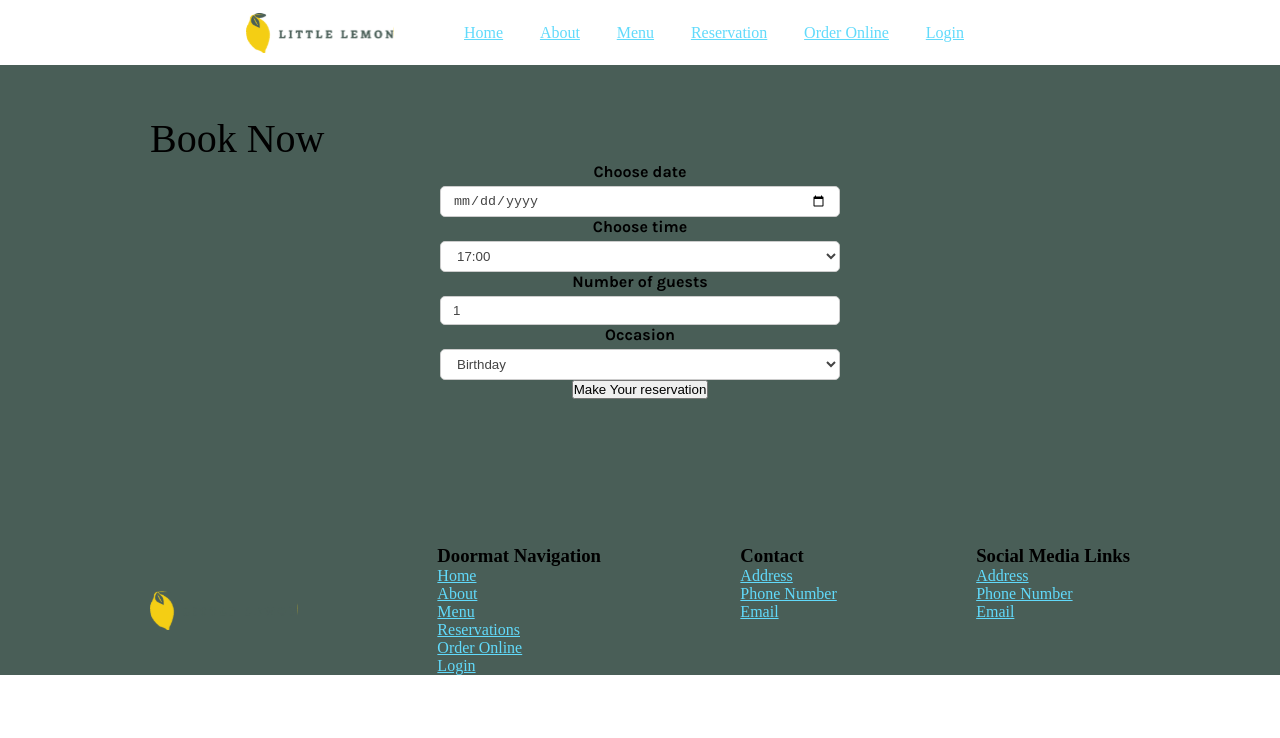
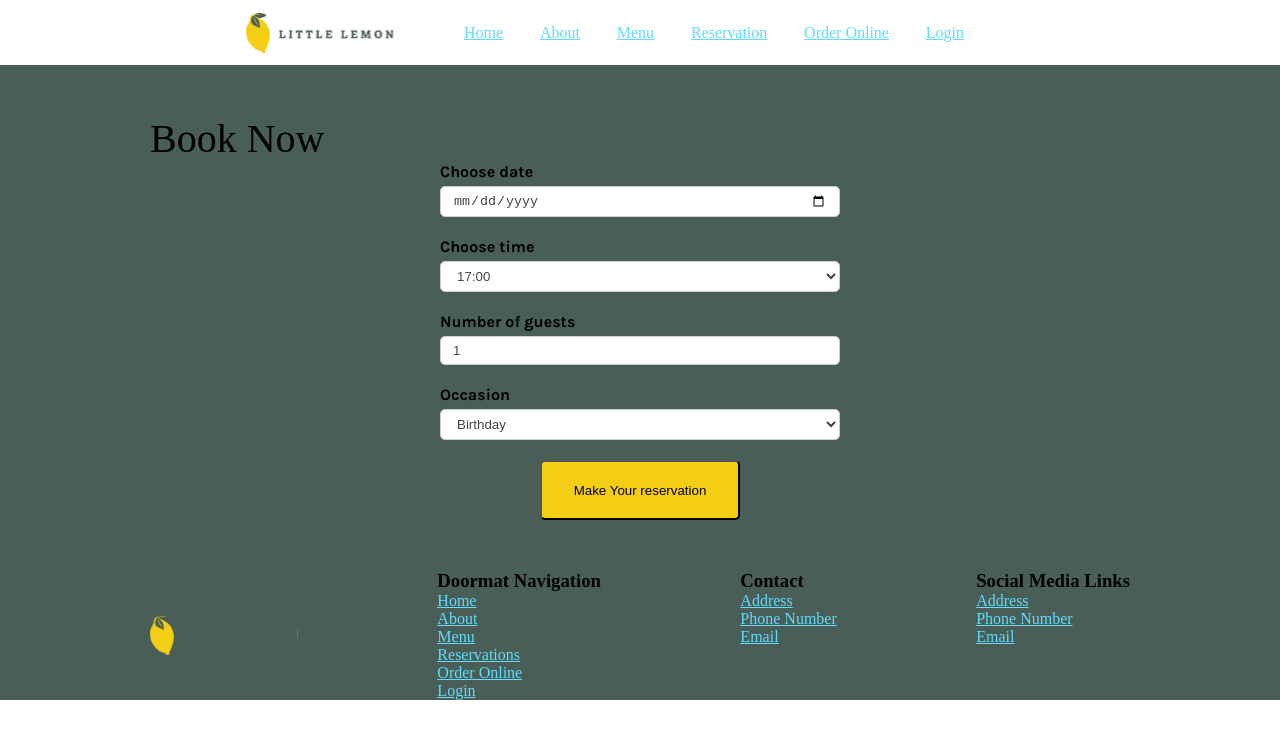
Before and after one commit to HesamMarshal/little-lemon, a React (Create React App) app: page /booking in a window 1280 px wide. Shown: the top 738 px of the page. Built offline with nearby package versions, Linux system fonts and the light colour scheme; a web font is replaced by a local one.

Commit message:
"Refactooring Booking Actions"

```diff
--- /dev/null
+++ b/src/components/Booking/BookingForm.jsx
@@ -0,0 +1,98 @@
+import { useState } from "react";
+import "./booking.css";
+
+const BookingForm = ({ availableTimes, dispatch, submitForm }) => {
+  const [formValues, SetFormValues] = useState({
+    resDate: "",
+    resTime: "17",
+    guests: 1,
+    occasion: "birthday",
+  });
+
+  const [ocassioOptions] = useState([
+    { label: "Birthday", value: "Birthday" },
+    { label: "Anniversary", value: "Anniversary" },
+  ]);
+
+  const changeHandler = (e) => {
+    SetFormValues({ ...formValues, [e.target.name]: e.target.value });
+  };
+
+  const submitHandler = (e) => {
+    e.preventDefault();
+    submitForm({ ...formValues });
+  };
+
+  const selectDate = (e) => {
+    changeHandler(e);
+    const selectedDate = new Date(e.target.value);
+    dispatch(selectedDate);
+  };
+  return (
+    <>
+      <h2>Book Now</h2>
+      <form onSubmit={submitHandler}>
+        <div className="formControl">
+          <label htmlFor="resDate">Choose date</label>
+          <input
+            type="date"
+            id="resDate"
+            name="resDate"
+            value={formValues.resDate}
+            onChange={selectDate}
+          />
+        </div>
+
+        <div className="formControl">
+          <label htmlFor="resTime">Choose time</label>
+          <select
+            id="resTime"
+            name="resTime"
+            value={formValues.resTime}
+            onChange={changeHandler}
+          >
+            {availableTimes.map((item) => (
+              <option value={item.value} key={item.value}>
+                {item.label}
+              </option>
+            ))}
+          </select>
+        </div>
+
+        <div className="formControl">
+          <label htmlFor="guests">Number of guests</label>
+          <input
+            type="number"
+            placeholder="1"
+            min="1"
+            max="10"
+            id="guests"
+            name="guests"
+            value={formValues.guests}
+            onChange={changeHandler}
+          />
+        </div>
+        <div className="formControl">
+          <label htmlFor="occasion">Occasion</label>
+          <select
+            id="occasion"
+            name="occasion"
+            value={formValues.occasion}
+            onChange={changeHandler}
+          >
+            {ocassioOptions.map((item) => (
+              <option value={item.value} key={item.value}>
+                {item.label}
+              </option>
+            ))}
+            <option value="birthday">Birthday</option>
+            <option value="anniversary">Anniversary</option>
+          </select>
+        </div>
+        <button type="submit"> Make Your reservation</button>
+      </form>
+    </>
+  );
+};
+
+export default BookingForm;
--- a/src/components/BookingForm2.js
+++ b/src/components/Booking/BookingForm2.jsx
@@ -2,8 +2,8 @@ import { useFormik } from "formik";
 import * as Yup from "yup";
 import { useState } from "react";
 
-import Input from "../common/Input";
-import SelectComponent from "../common/SelectComponent";
+import Input from "../../common/Input";
+import SelectComponent from "../../common/SelectComponent";
 
 import "./reservationForm.css";
 
--- /dev/null
+++ b/src/components/Booking/ConfirmedBooking.jsx
@@ -0,0 +1,5 @@
+const ConfirmedBooking = () => {
+  return <section id="confirmed">Your booking has beeen confirmed!</section>;
+};
+
+export default ConfirmedBooking;
--- a/src/components/reservationForm.css
+++ b/src/components/Booking/booking.css
@@ -43,8 +43,19 @@ select {
 
 button {
     padding: 5px 15px;
+    width: 200px;
+    height: 60px;
+    border-radius: 5px;
+    background-color: #F4CE14;
 }
 
 .error {
     color: red;
 }
+
+#confirmed {
+    min-height: 60vh;
+    display: flex;
+    justify-content: center;
+    align-items: center;
+}
--- a/src/components/BookingForm.js
+++ /dev/null
@@ -1,90 +0,0 @@
-import { useState } from "react";
-import "./reservationForm.css";
-
-const BookingForm = ({ availableTimes, dispatch, submitForm }) => {
-  const [formValues, SetFormValues] = useState({
-    resDate: "",
-    resTime: "17",
-    guests: 1,
-    occasion: "birthday",
-  });
-
-  const [ocassioOptions] = useState([
-    { label: "Birthday", value: "Birthday" },
-    { label: "Anniversary", value: "Anniversary" },
-  ]);
-
-  const changeHandler = (e) => {
-    SetFormValues({ ...formValues, [e.target.name]: e.target.value });
-  };
-
-  const submitHandler = (e) => {
-    e.preventDefault();
-    console.log({ ...formValues });
-    submitForm({ ...formValues });
-  };
-
-  const selectDate = (e) => {
-    changeHandler(e);
-    const selectedDate = new Date(e.target.value);
-    dispatch(selectedDate);
-  };
-  return (
-    <>
-      <h2>Book Now</h2>
-      <form onSubmit={submitHandler}>
-        <label htmlFor="resDate">Choose date</label>
-        <input
-          type="date"
-          id="resDate"
-          name="resDate"
-          value={formValues.resDate}
-          onChange={selectDate}
-        />
-
-        <label htmlFor="resTime">Choose time</label>
-        <select
-          id="resTime"
-          name="resTime"
-          value={formValues.resTime}
-          onChange={changeHandler}
-        >
-          {availableTimes.map((item) => (
-            <option value={item.value} key={item.value}>
-              {item.label}
-            </option>
-          ))}
-        </select>
-        <label htmlFor="guests">Number of guests</label>
-        <input
-          type="number"
-          placeholder="1"
-          min="1"
-          max="10"
-          id="guests"
-          name="guests"
-          value={formValues.guests}
-          onChange={changeHandler}
-        />
-        <label htmlFor="occasion">Occasion</label>
-        <select
-          id="occasion"
-          name="occasion"
-          value={formValues.occasion}
-          onChange={changeHandler}
-        >
-          {ocassioOptions.map((item) => (
-            <option value={item.value} key={item.value}>
-              {item.label}
-            </option>
-          ))}
-          <option value="birthday">Birthday</option>
-          <option value="anniversary">Anniversary</option>
-        </select>
-        <input type="submit" value="Make Your reservation" />
-      </form>
-    </>
-  );
-};
-
-export default BookingForm;
--- a/src/components/ConfirmedBooking.jsx
+++ /dev/null
@@ -1,5 +0,0 @@
-const ConfirmedBooking = () => {
-  return <div>Your booking has beeen confirmed!</div>;
-};
-
-export default ConfirmedBooking;
--- a/src/pages/BookingPage.js
+++ b/src/pages/BookingPage.js
@@ -1,5 +1,5 @@
 import Header from "../components/Header";
-import BookingForm from "../components/BookingForm";
+import BookingForm from "../components/Booking/BookingForm";
 import Footer from "../components/Footer";
 
 import "./bookingPage.css";
--- a/src/pages/ConfirmedBookingPage.jsx
+++ b/src/pages/ConfirmedBookingPage.jsx
@@ -1,4 +1,4 @@
-import ConfirmedBooking from "../components/ConfirmedBooking";
+import ConfirmedBooking from "../components/Booking/ConfirmedBooking";
 import Footer from "../components/Footer";
 import Header from "../components/Header";
 
```
Also changed, not shown: src/components/Booking/Reserve.jsx (renamed from src/components/Reserve.js).
